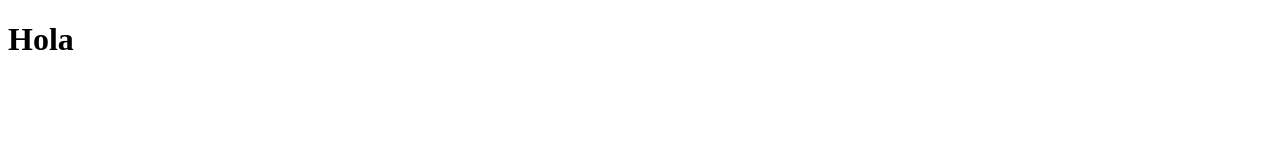
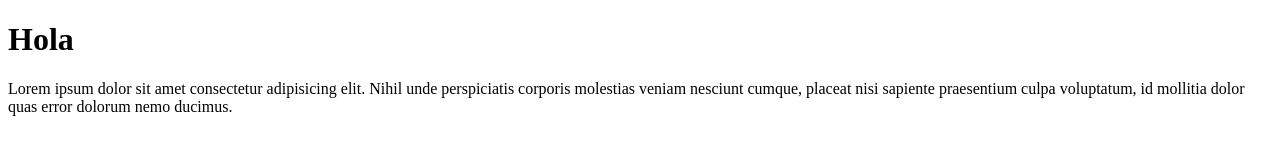
Before and after one commit to JFAquinoPando/fs-3-tt-18, a plain HTML site: page index.html in a window 1280 px wide. Drawn offline with Linux system fonts and the light colour scheme.

Commit message:
CAmbios en el pasado

```diff
--- a/index.html
+++ b/index.html
@@ -7,6 +7,6 @@
 </head>
 <body>
     <h1>Hola</h1>
-
+    <p>Lorem ipsum dolor sit amet consectetur adipisicing elit. Nihil unde perspiciatis corporis molestias veniam nesciunt cumque, placeat nisi sapiente praesentium culpa voluptatum, id mollitia dolor quas error dolorum nemo ducimus.</p>
 </body>
 </html>
```
